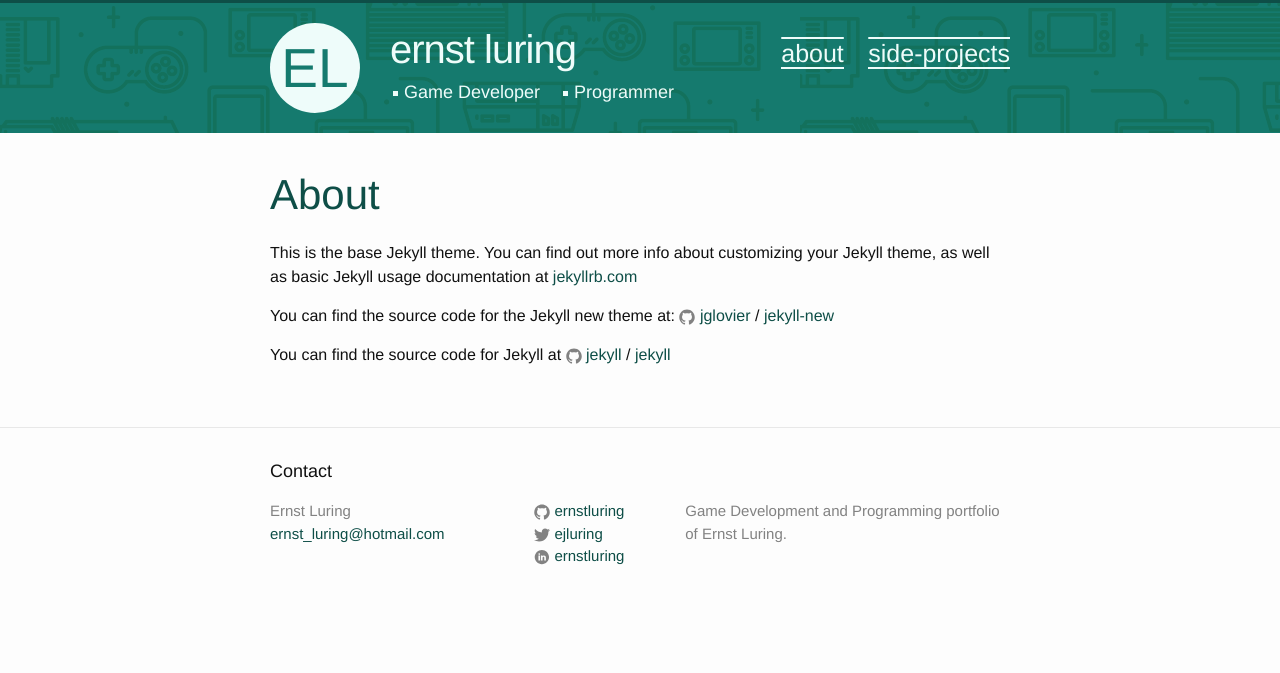
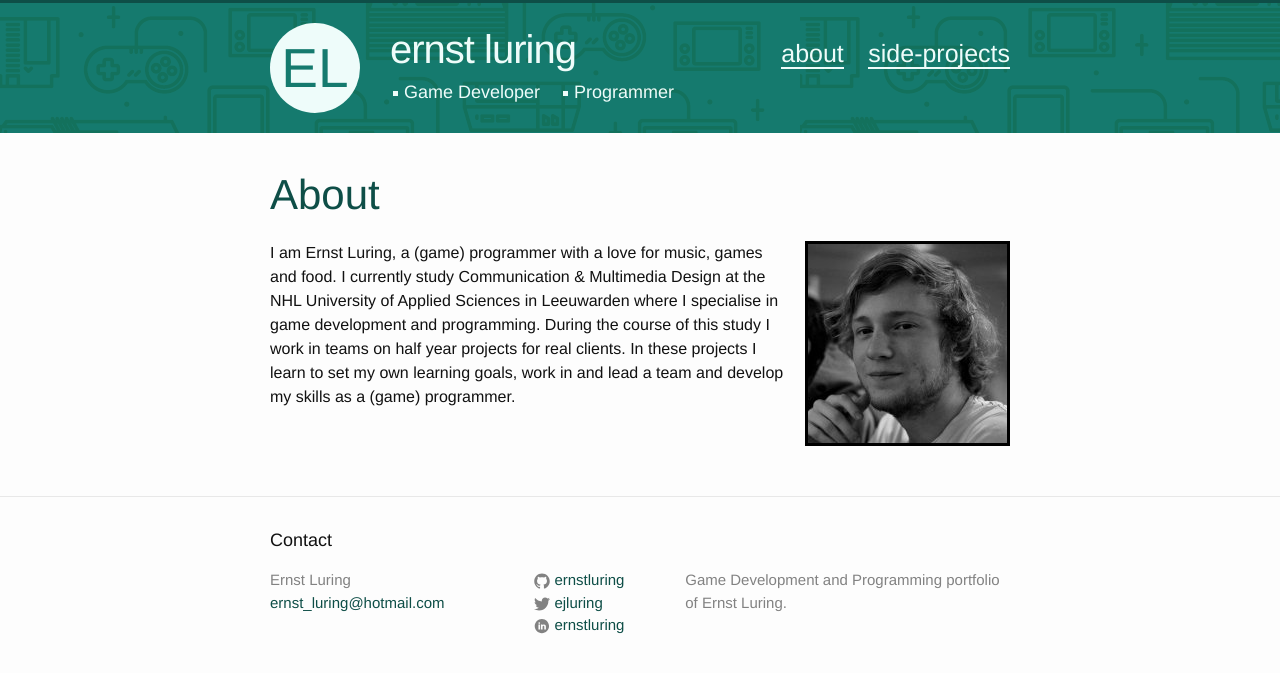
Before and after one commit to ernstluring/ejldigital.github.io, a Jekyll site: the page built from about.md, in a window 1280 px wide. Shown: the top 673 px of the page. Built offline with Jekyll 4.4.1, drawn with Linux system fonts in a browser that asks for light colours.

Commit message:
About me page

```diff
--- a/_includes/header.html
+++ b/_includes/header.html
@@ -21,8 +21,6 @@
         </svg>
       </a>
 
-
-
       <div class="trigger">
         {% for my_page in site.pages %}
           {% if my_page.link-title %}
--- a/projects/index.html
+++ b/_layouts/side-projects.html
@@ -1,13 +1,14 @@
 ---
-layout: page
+layout: default
 ---
 
 <div class="home">
 
+  {{ content }}
+
   <ul class="post-list">
     {% for post in site.categories.side-project %}
       <li>
-
         <h2>
           <a class="post-link" href="{{ post.url | prepend: site.baseurl }}">
           {{ post.title }}
--- a/_sass/_layout.scss
+++ b/_sass/_layout.scss
@@ -93,9 +93,7 @@
     .page-link {
         color: $green-color-light;
         font-size: 25px;
-        // display: block;
         border-bottom: 2px solid $green-color-light;
-        text-decoration: overline;
 
 
         // Gaps between nav items, but not on the last one
@@ -104,9 +102,8 @@
         }
 
         &:hover {
-            // text-decoration: none;
+            text-decoration: none;
             border-bottom: 0px;
-            // border-bottom: 2px solid $green-color-light;
         }
     }
 
@@ -150,7 +147,12 @@
 
         .page-link {
             display: block;
+            border-bottom: 0px;
             padding: 5px 10px;
+
+            &:active {
+              text-decoration: underline;
+            }
 
             &:not(:last-child) {
                 margin-right: 0;
--- a/about.md
+++ b/about.md
@@ -4,13 +4,9 @@ link-title: about
 title: About
 permalink: /about/
 ---
+![me]{: class="image-border" style="float: right; margin-left: 20px; margin-bottom: 20px;" }
 
-This is the base Jekyll theme. You can find out more info about customizing your Jekyll theme, as well as basic Jekyll usage documentation at [jekyllrb.com](http://jekyllrb.com/)
+I am Ernst Luring, a (game) programmer with a love for music, games and food.
+I currently study Communication & Multimedia Design at the NHL University of Applied Sciences in Leeuwarden where I specialise in game development and programming. During the course of this study I work in teams on half year projects for real clients. In these projects I learn to set my own learning goals, work in and lead a team and develop my skills as a (game) programmer.
 
-You can find the source code for the Jekyll new theme at:
-{% include icon-github.html username="jglovier" %} /
-[jekyll-new](https://github.com/jglovier/jekyll-new)
-
-You can find the source code for Jekyll at
-{% include icon-github.html username="jekyll" %} /
-[jekyll](https://github.com/jekyll/jekyll)
+[me]: {{ site.baseurl }}/img/me.jpg
```
Also changed, not shown: projects.md (+2 -2 lines), img/example.jpg (deleted).
